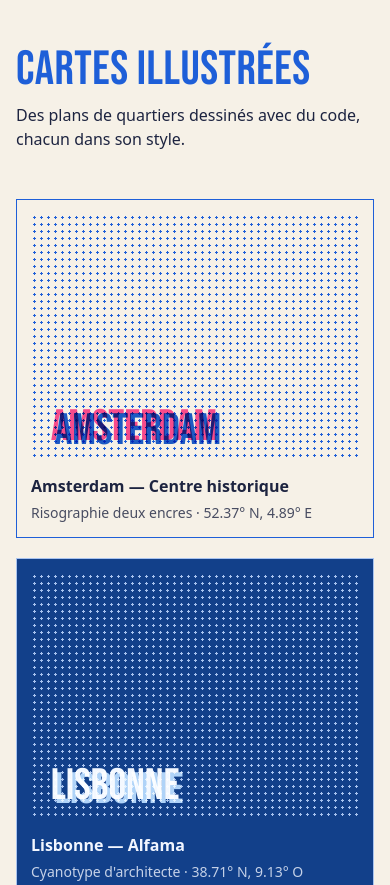
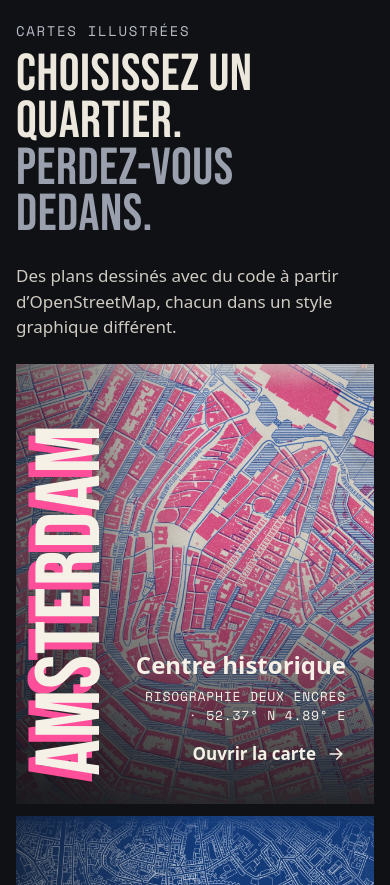
Before and after one commit to ThibautBaissac/maps, a website built with Vite: page index.html in a window 390 px wide. Shown: the top 885 px of the page. Built offline with nearby package versions, Linux system fonts and the light colour scheme.

Commit message:
Redesign the gallery as full-height map strips
The home page now shows one vertical strip per map: the map's own picture,
its name read upwards, and its district, style and coordinates. The strip
pointed at or focused opens wider; on phones the strips stack.

Pictures are pre-rendered: `npm run vignettes` opens each map in headless
Chrome with #vignette, where the page draws a centred portrait crop of its
canvas, and writes public/vignettes/<id>.webp. The build warns when one is
missing; the strip then falls back to the style's paper. README and the
new-map skill now include this step.

Co-Authored-By: Claude Opus 5.5 <noreply@anthropic.com>

```diff
--- a/index.html
+++ b/index.html
@@ -10,14 +10,17 @@
   </head>
   <body>
     <header>
-      <h1>Cartes illustrées</h1>
-      <p>Des plans de quartiers dessinés avec du code, chacun dans son style.</p>
+      <div>
+        <p class="kicker">Cartes illustrées</p>
+        <h1>Choisissez un quartier. <span>Perdez-vous dedans.</span></h1>
+      </div>
+      <p class="intro">Des plans dessinés avec du code à partir d’OpenStreetMap, chacun dans un style graphique différent.</p>
     </header>
     <main>
-      <ul class="maps" aria-label="Cartes"></ul>
+      <ul class="strips" aria-label="Cartes"></ul>
     </main>
     <footer>
-      Données <a href="https://www.openstreetmap.org/copyright">© contributeurs OpenStreetMap</a> (ODbL).
+      Données <a href="https://www.openstreetmap.org/copyright">© contributeurs OpenStreetMap</a> (ODbL)
     </footer>
     <script type="module" src="/src/gallery/main.ts"></script>
   </body>
--- a/package.json
+++ b/package.json
@@ -12,7 +12,8 @@
     "typecheck": "tsc -b",
     "build": "tsc -b && vite build",
     "preview": "vite preview",
-    "fetch-data": "node scripts/fetch-osm.ts"
+    "fetch-data": "node scripts/fetch-osm.ts",
+    "vignettes": "node scripts/vignettes.ts"
   },
   "devDependencies": {
     "@types/node": "^24.19.2",
--- a/src/gallery/gallery.css
+++ b/src/gallery/gallery.css
@@ -3,72 +3,152 @@
   src: url('/fonts/bebasneue/BebasNeue-Regular.ttf') format('truetype');
   font-display: swap;
 }
+@font-face {
+  font-family: 'Space Mono';
+  src: url('/fonts/spacemono/SpaceMono-Regular.ttf') format('truetype');
+  font-display: swap;
+}
 :root {
-  --paper: #F6F1E7;
-  --ink: #1E5FD8;
-  --text: #1d2440;
+  --night: #0F1115;
+  --text: #EDE8DD;
+  --muted: #9AA0AD;
+  --soft: #CFCBC2;
+  --display: 'Bebas Neue', 'Arial Narrow', sans-serif;
+  --mono: 'Space Mono', ui-monospace, monospace;
+  --gutter: 48px;
+  --ease: cubic-bezier(0.2, 0.7, 0.2, 1);
 }
 * { box-sizing: border-box; }
 body {
   margin: 0;
-  background: var(--paper);
+  background: var(--night);
   color: var(--text);
   font: 16px/1.5 system-ui, -apple-system, 'Segoe UI', sans-serif;
 }
-header, main, footer { max-width: 1100px; margin: 0 auto; padding: 0 16px; }
-header { padding-top: 48px; padding-bottom: 24px; }
+a { color: inherit; }
+
+header {
+  display: flex;
+  flex-wrap: wrap;
+  justify-content: space-between;
+  align-items: flex-end;
+  gap: 24px 48px;
+  padding: 40px var(--gutter) 36px;
+}
+.kicker {
+  margin: 0 0 14px;
+  font: 14px/1 var(--mono);
+  letter-spacing: 0.12em;
+  text-transform: uppercase;
+  color: #B8BCC6;
+}
 h1 {
-  font: 400 clamp(48px, 9vw, 104px)/0.9 'Bebas Neue', 'Arial Narrow', sans-serif;
+  margin: 0;
+  font: 400 clamp(52px, 7.5vw, 108px)/0.9 var(--display);
   letter-spacing: 0.01em;
-  color: var(--ink);
-  margin: 0 0 12px;
 }
-header p { margin: 0; max-width: 46ch; }
-.maps {
+h1 span { display: block; color: var(--muted); }
+.intro { margin: 0; max-width: 36ch; font-size: 17px; color: var(--soft); }
+
+/* The strips share the width; the one pointed at or focused opens wider. */
+.strips {
+  display: flex;
+  gap: 12px;
+  height: clamp(480px, calc(100vh - 300px), 820px);
+  margin: 0;
+  padding: 0 var(--gutter);
   list-style: none;
-  padding: 0;
-  margin: 24px 0 48px;
-  display: grid;
-  grid-template-columns: repeat(auto-fill, minmax(min(100%, 300px), 1fr));
-  gap: 20px;
 }
-.card {
-  display: flex;
-  flex-direction: column;
-  gap: 4px;
-  color: inherit;
-  text-decoration: none;
-  border: 1.5px solid var(--accent);
-  background: var(--bg);
-  padding: 14px;
-  transition: transform 0.15s ease;
-}
-.card:hover { transform: translateY(-2px); }
-.card:focus-visible { outline: 3px solid var(--accent); outline-offset: 3px; }
-.art {
+.strip {
   position: relative;
-  display: block;
-  aspect-ratio: 4 / 3;
+  flex: 1 1 0;
+  min-width: 0;
   overflow: hidden;
-  margin-bottom: 10px;
+  container-type: size;
   background:
     radial-gradient(circle, var(--accent) 1.1px, transparent 1.3px) 0 0 / 7px 7px,
     var(--bg);
-  isolation: isolate;
+  transition: flex-grow 0.7s var(--ease);
 }
-.art span {
+.strips:hover .strip { flex-grow: 1; }
+.strips .strip:hover, .strips .strip:focus-within { flex-grow: 1.9; }
+/* The name fills the strip's height: --len is its number of letters (set by main.ts). */
+.strip a {
+  --name: clamp(56px, calc((100cqh - 64px) / (var(--len, 9) * 0.46)), 176px);
   position: absolute;
-  inset: auto 0 6% 6%;
-  font: 400 clamp(44px, 7vw, 72px)/0.85 'Bebas Neue', 'Arial Narrow', sans-serif;
-  mix-blend-mode: multiply;
+  inset: 0;
+  display: block;
+  color: #F6F1E7;
+  text-decoration: none;
+}
+.strip a:focus-visible { outline: 3px solid var(--text); outline-offset: -6px; }
+.strip img {
+  position: absolute;
+  inset: 0;
+  width: 100%;
+  height: 100%;
+  object-fit: cover;
+  transition: transform 1.2s var(--ease);
+}
+.strip:hover img { transform: scale(1.06); }
+/* Darkens the picture behind the name (left) and the details (bottom). */
+.shade {
+  position: absolute;
+  inset: 0;
+  background:
+    linear-gradient(90deg, rgb(15 17 21 / 0.55), rgb(15 17 21 / 0) 50%),
+    linear-gradient(180deg, rgb(15 17 21 / 0.1) 40%, rgb(15 17 21 / 0.88));
+}
+.name {
+  position: absolute;
+  left: 20px;
+  bottom: 28px;
+  writing-mode: vertical-rl;
+  transform: rotate(180deg);
+  font: 400 var(--name)/0.8 var(--display);
+  letter-spacing: 0.01em;
   white-space: nowrap;
+  text-shadow: -7px -7px 0 var(--fg), 0 0 32px rgb(15 17 21 / 0.45);
 }
-.art .shadow { color: var(--accent); transform: translate(4px, 4px); }
-.art .ink { color: var(--fg); }
-.card.dark { color: var(--fg); }
-.card.dark .art span { mix-blend-mode: screen; }
-.title { font-weight: 600; }
-.meta { font-size: 14px; opacity: 0.8; }
-footer { padding-bottom: 32px; font-size: 14px; }
-footer a { color: var(--ink); }
-@media (prefers-reduced-motion: reduce) { .card { transition: none; } }
+.dark .name { color: var(--fg); text-shadow: 0 0 32px rgb(8 24 60 / 0.6); }
+.info {
+  position: absolute;
+  right: 28px;
+  bottom: 28px;
+  left: calc(var(--name) * 0.8 + 44px);
+  display: flex;
+  flex-direction: column;
+  align-items: flex-end;
+  gap: 8px;
+  text-align: right;
+  transition: opacity 0.4s ease;
+}
+.district { font-size: 24px; font-weight: 600; line-height: 1.2; }
+.meta { font: 13px/1.4 var(--mono); letter-spacing: 0.06em; text-transform: uppercase; }
+.go { display: inline-flex; align-items: center; gap: 10px; min-height: 44px; font-size: 17px; font-weight: 600; transition: gap 0.3s ease; }
+.strip:hover .go { gap: 18px; }
+/* Many maps make narrow strips: their details show once a strip opens. */
+@media (min-width: 721px) {
+  @container (max-width: 420px) { .info { opacity: 0; } }
+}
+
+footer {
+  padding: 28px var(--gutter) 36px;
+  font: 13px/1.5 var(--mono);
+  letter-spacing: 0.04em;
+  color: #B8BCC6;
+}
+
+@media (hover: none) {
+  .strips:hover .strip, .strips .strip:hover { flex-grow: 1; }
+}
+@media (max-width: 720px) {
+  :root { --gutter: 16px; }
+  header { padding-top: 24px; padding-bottom: 24px; }
+  .strips { flex-direction: column; height: auto; }
+  .strip { flex: none; height: 440px; }
+}
+@media (prefers-reduced-motion: reduce) {
+  .strip, .strip img, .info, .go { transition: none; }
+  .strip:hover img { transform: none; }
+}
--- a/src/gallery/main.ts
+++ b/src/gallery/main.ts
@@ -10,38 +10,58 @@ const places = new Map(
 
 const fmt = (v: number, pos: string, neg: string): string => `${Math.abs(v).toFixed(2)}° ${v >= 0 ? pos : neg}`;
 
-function card<K extends StyleKey>(m: MapEntryOf<K>): HTMLLIElement {
+function span(className: string, text: string): HTMLSpanElement {
+  const s = document.createElement('span');
+  s.className = className;
+  s.textContent = text;
+  return s;
+}
+
+const ARROW = '<svg width="20" height="20" viewBox="0 0 24 24" fill="none" stroke="currentColor" stroke-width="2" stroke-linecap="round" stroke-linejoin="round" aria-hidden="true"><path d="M5 12h14M13 6l6 6-6 6"/></svg>';
+
+// One vertical strip: the map's picture (public/vignettes/<id>.webp, made by
+// npm run vignettes), its name read upwards, and what it is.
+function strip<K extends StyleKey>(m: MapEntryOf<K>): HTMLLIElement {
   const place = places.get(m.place);
   if (!place) throw new Error(`No file places/${m.place}.ts (${m.id})`);
   const style = STYLES[m.style];
   const colors = style.card(m.options);
+  const name = m.title ?? place.name;
+
   const li = document.createElement('li');
+  li.className = 'strip';
+  li.style.setProperty('--bg', colors.bg);
+  li.style.setProperty('--fg', colors.fg);
+  li.style.setProperty('--accent', colors.accent);
+  li.style.setProperty('--len', String(name.length));
+  if (colors.dark) li.classList.add('dark'); // light ink on a dark ground: no offset shadow
+
   const a = document.createElement('a');
-  a.className = 'card';
   a.href = `cartes/${m.id}/`;
-  a.style.setProperty('--bg', colors.bg);
-  a.style.setProperty('--fg', colors.fg);
-  a.style.setProperty('--accent', colors.accent);
-  if (colors.dark) a.classList.add('dark'); // light ink on a dark ground
 
-  const art = document.createElement('span');
-  art.className = 'art';
-  art.setAttribute('aria-hidden', 'true');
-  const name = m.title ?? place.name;
-  art.innerHTML = '<span class="shadow"></span><span class="ink"></span>';
-  art.querySelectorAll('span').forEach((s) => { s.textContent = name; });
+  // Without its picture, the strip keeps the style's paper and a dot screen.
+  const img = document.createElement('img');
+  img.src = `${import.meta.env.BASE_URL}vignettes/${m.id}.webp`;
+  img.alt = '';
+  img.decoding = 'async';
+  img.addEventListener('error', () => img.remove());
 
-  const title = document.createElement('span');
-  title.className = 'title';
-  title.textContent = `${name} — ${place.district}`;
-  const meta = document.createElement('span');
-  meta.className = 'meta';
-  meta.textContent = `${style.label} · ${fmt(place.lat, 'N', 'S')}, ${fmt(place.lon, 'E', 'O')}`;
+  const shade = span('shade', '');
+  shade.setAttribute('aria-hidden', 'true');
 
-  a.append(art, title, meta);
+  const info = span('info', '');
+  const go = span('go', 'Ouvrir la carte');
+  go.insertAdjacentHTML('beforeend', ARROW);
+  info.append(
+    span('district', place.district),
+    span('meta', `${style.label} · ${fmt(place.lat, 'N', 'S')} ${fmt(place.lon, 'E', 'O')}`),
+    go,
+  );
+
+  a.append(img, shade, span('name', name), info);
   li.append(a);
   return li;
 }
 
-const list = element('.maps', HTMLUListElement);
-for (const m of MAPS) list.append(card(m));
+const list = element('.strips', HTMLUListElement);
+for (const m of MAPS) list.append(strip(m));
--- a/src/map-page.ts
+++ b/src/map-page.ts
@@ -77,6 +77,10 @@ try {
   if (!entry) throw new Error(`Unknown map "${id}" (src/registry.ts)`);
   const handle = await open(entry);
   if (import.meta.env.DEV) window.__map = handle;
+  if (window.location.hash === '#vignette') {
+    const { captureVignette } = await import('./vignette.ts');
+    captureVignette(handle, element('#stage', HTMLElement));
+  }
 } catch (err) {
   console.error('Map loading failed:', err);
   element('#stage', HTMLElement).replaceChildren();
--- a/vite.config.ts
+++ b/vite.config.ts
@@ -77,6 +77,9 @@ async function generatePages(strict: boolean): Promise<Record<string, string>> {
       problem(err instanceof Error ? err.message : String(err));
       continue;
     }
+    if (!existsSync(`${root}public/vignettes/${m.id}.webp`)) {
+      console.warn(`\x1b[33m[registry] ${m.id}: no gallery picture; run npm run vignettes -- ${m.id} with the dev server up\x1b[0m`);
+    }
     const dir = `${root}${PAGES}/${m.id}`;
     mkdirSync(dir, { recursive: true });
     writeFileSync(`${dir}/index.html`, pageHtml(m, place, STYLES[m.style].label));
```
Also changed, not shown: scripts/vignettes.ts (added, +64 -0 lines), src/vignette.ts (added, +36 -0 lines), .claude/skills/new-map/SKILL.md, README.md, public/vignettes/amsterdam-riso.webp (added), public/vignettes/lisbonne-cyanotype.webp (added).
